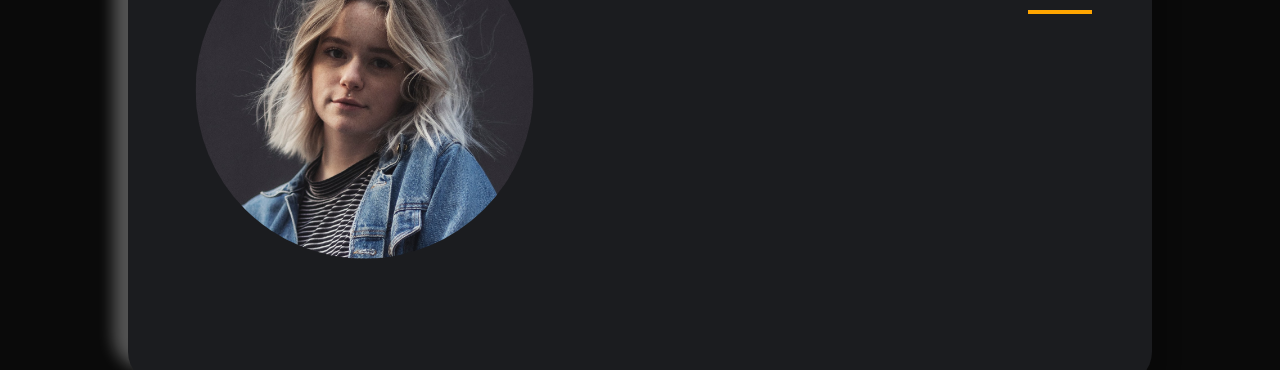
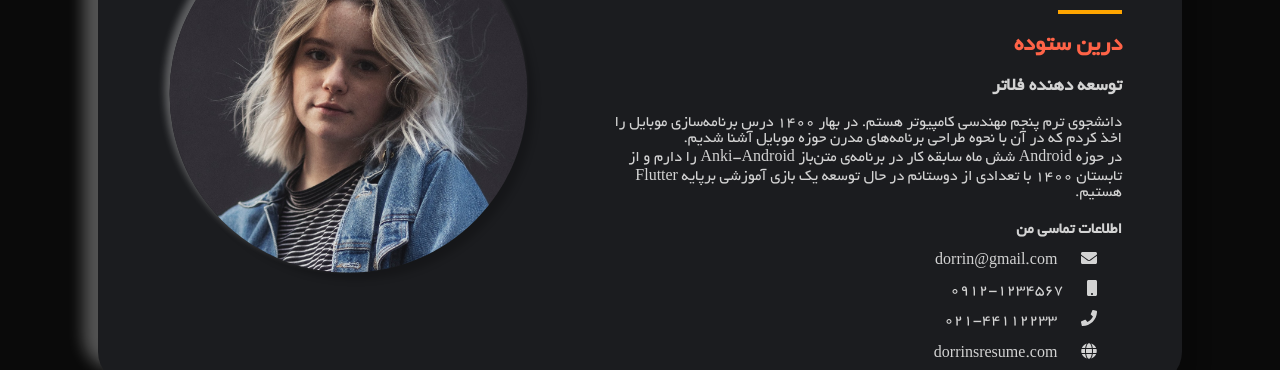
Before and after one commit to dorrin-sot/HTML-CSS-Resume, a website: page index.html in a window 1280 px wide. Shown: the part 196-566 px from the top of the page. Drawn offline with Linux system fonts and the light colour scheme.

Commit message:
intro page done

```diff
--- a/css/intro-styles.css
+++ b/css/intro-styles.css
@@ -1,9 +1,34 @@
 .main-card-img {
   border-radius: 50%;
   left: 0;
+  box-shadow: -5px -5px 7px rgba(255, 255, 255, 0.3), 7px 7px 7px rgba(0, 0, 0, 0.2);
   transform: translate(20%, -30%);
 }
 
-.personal-table {
+.my-name {
+  color: tomato;
+}
 
+.my-exp, .my-bio, .contact-info-title, #contact-info-table {
+  color: lightgray;
 }
+
+.contact-info-title {
+  margin-bottom: 5px;
+}
+
+#contact-info-table {
+  padding-right: 25px;
+}
+
+#contact-info-table a, #contact-info-table p {
+  display: inline-block;
+  margin: 7px 20px;
+  text-decoration: none;
+  color: lightgray;
+}
+
+#contact-info-table a:hover {
+  color: orangered;
+  transition: color ease-in .2s;
+}
--- a/css/main-styles.css
+++ b/css/main-styles.css
@@ -9,6 +9,7 @@
   background-color: #1b1c1f;
   border-radius: 4vh;
   box-shadow: -15px -15px 15px rgba(255, 255, 255, 0.3), 15px 15px 15px rgba(0, 0, 0, 0.2);
+  padding-right: 60px;
 }
 
 .card-title {
@@ -17,12 +18,11 @@
   font-family: Cinema;
   color: lightgray;
   padding-top: 15px;
-  padding-right: 60px;
 }
 
 .card-title-divider {
   max-width: 60px;
-  margin-right: 60px;
+  margin-right: 0;
   border: 2px solid orange;
 }
 
@@ -35,7 +35,7 @@ footer {
 
 .contact-us {
   width: 50vw;
-  height: 23vh;
+  height: 22.5vh;
   bottom: 4vh;
   transform: translateX(-50%);
   background-color: orange;
@@ -60,7 +60,7 @@ footer {
 .contact-us .socials {
   margin-top: 0;
   text-align: center;
-  margin-bottom: 10px;
+  margin-bottom: 0;
 }
 
 .contact-us .socials a {
@@ -153,3 +153,19 @@ footer {
 .w-100 {
   width: 100% !important;
 }
+
+.no-m {
+  margin: 0 !important;
+}
+
+.w-33 {
+  width: 33% !important;
+}
+
+.dir-ltr {
+  direction: ltr !important;
+}
+
+.dir-rtl {
+  direction: rtl !important;
+}
--- a/index.html
+++ b/index.html
@@ -20,10 +20,28 @@
     <h1 class="card-title">درباره من</h1>
     <hr class="card-title-divider"/>
     <img class="w-33 pos-absolute main-card-img" src="assets/img/pfp.jpg">
-    <!--    <div class="w-33 pos-absolute personal-table">-->
-    <!--      <h3 class="personal-table-title">اطلاعات تماس</h3>-->
+    <h2 class="my-name">درین ستوده</h2>
+    <h3 class="my-exp">توسعه دهنده فلاتر</h3>
+    <p class="w-50 my-bio">
+      دانشجوی ترم پنجم مهندسی کامپیوتر هستم.
+      در بهار ۱۴۰۰ درس برنامه‌سازی موبایل را اخذ کردم که در آن با نحوه طراحی برنامه‌های مدرن حوزه موبایل آشنا شدیم.<br>
+      در حوزه Android شش ماه سابقه کار در برنامه‌ی متن‌باز Anki-Android را دارم و از تابستان ۱۴۰۰ با تعدادی از دوستانم
+      در حال توسعه یک بازی آموزشی برپایه Flutter هستیم.
+    </p>
+    <h4 class="contact-info-title">اطلاعات تماسی من</h4>
+    <div id="contact-info-table" class="w-75">
+      <i class="fas fa-envelope"></i>
+      <a href="mailto:dorrin@gmail.com">dorrin@gmail.com</a><br>
+      <i class="fas fa-mobile"></i>
+      <p>0912-1234567</p><br>
+      <i class="fas fa-phone"></i>
+      <p>021-44112233</p><br>
+      <i class="fas fa-globe"></i>
+      <a href="#">dorrinsresume.com</a><br>
+      <i class="fas fa-map-marker-alt"></i>
+      <p>تهران</p>
+    </div>
 
-    <!--    </div>-->
   </section>
 </main>
 
```
Also changed, not shown: pages/contactme.html (deleted, +0 -27 lines).
